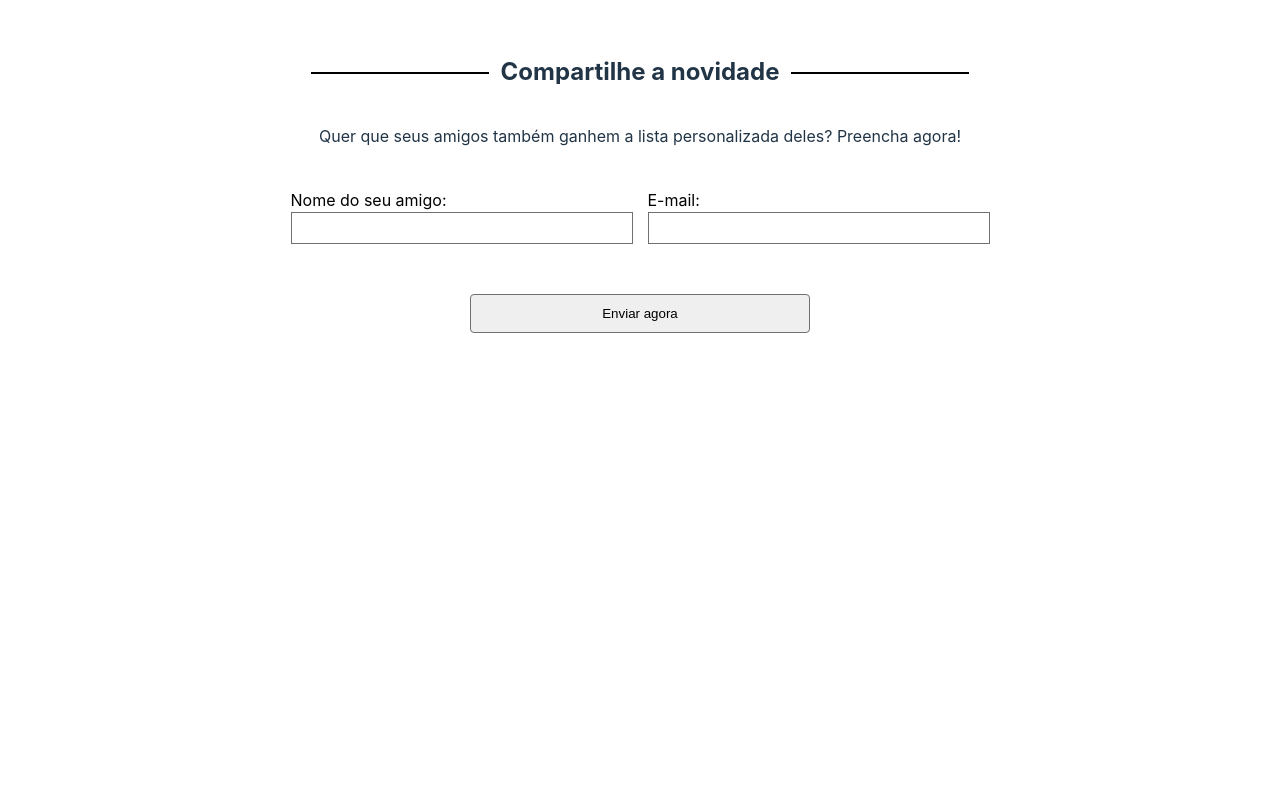
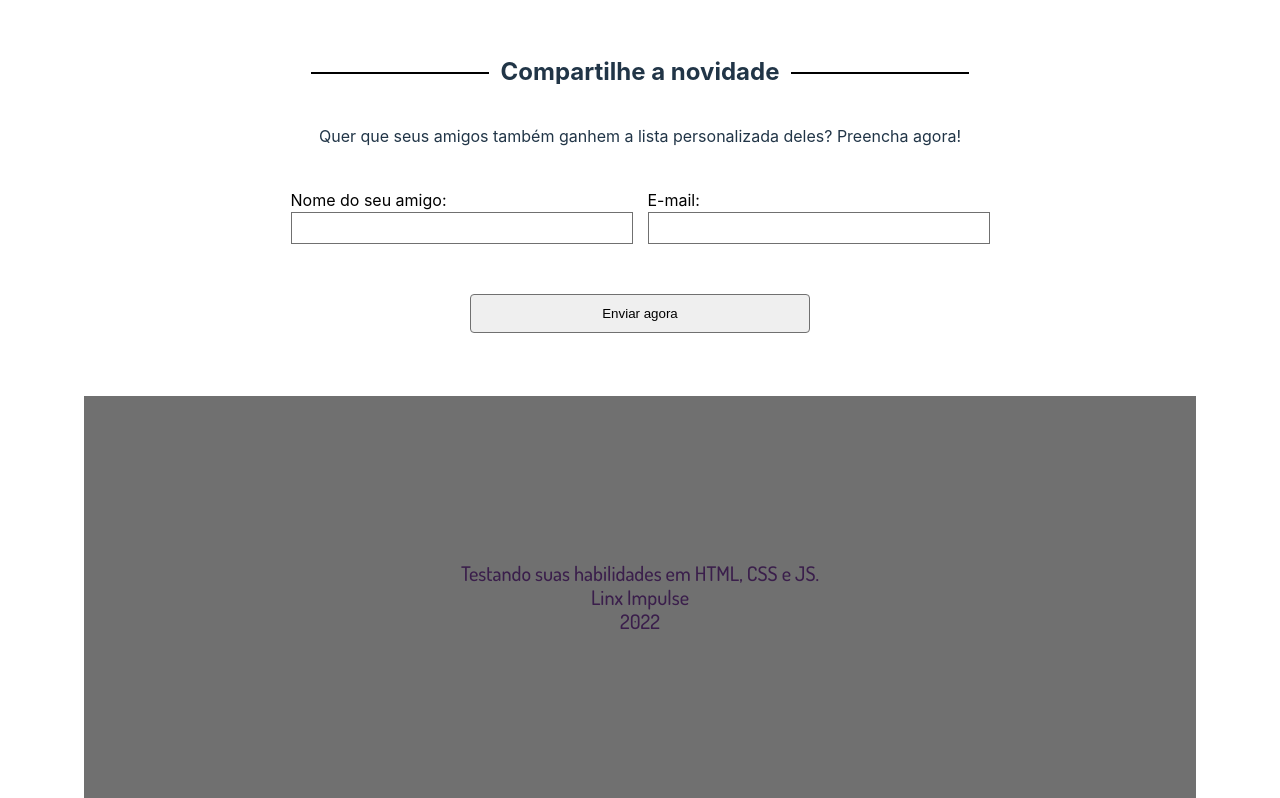
Before and after one commit to luiseduardot17/sprint-linx-impulse, a React (Vite) app: page / in a window 1280 px wide. Shown: the part 1646-2444 px from the top of the page. Built offline with nearby package versions, Linux system fonts and the light colour scheme.

Commit message:
criei o component Footer.jsx e seu css

```diff
--- a/src/App.jsx
+++ b/src/App.jsx
@@ -1,5 +1,6 @@
 import './App.css'
 import Estoque from './components/Estoque/Estoque'
+import Footer from './components/Footer/Footer'
 import Form from './components/Form/Form'
 import Header from './components/Header/Header'
 import SectionEnd from './components/SectionEnd/SectionEnd'
@@ -12,6 +13,7 @@ function App() {
       <Form/>
       <Estoque/>
       <SectionEnd/>
+      <Footer/>
     </div>
   )
 }
--- /dev/null
+++ b/src/components/Footer/Footer.jsx
@@ -0,0 +1,14 @@
+import React from "react";
+import S from "./Footer.module.css";
+
+const Footer = () => {
+  return (
+    <footer className={S.footer}>
+      <h6>Testando suas habilidades em HTML, CSS e JS.</h6>
+      <h6>Linx Impulse</h6>
+      <h6>2022</h6>
+    </footer>
+  );
+};
+
+export default Footer;
--- /dev/null
+++ b/src/components/Footer/Footer.module.css
@@ -0,0 +1,14 @@
+.footer {
+  font-family: "Dosis", sans-serif;
+  font-size: 30px;
+  background-color: #ffffff;
+  color: #3a1e4b;
+  display: flex;
+  flex-direction: column;
+  justify-content: center;
+  align-items: center;
+  height: 50vh;
+  background: #707070 0% 0% no-repeat padding-box;
+  border: 1px solid #707070;
+  opacity: 1;
+}
```
